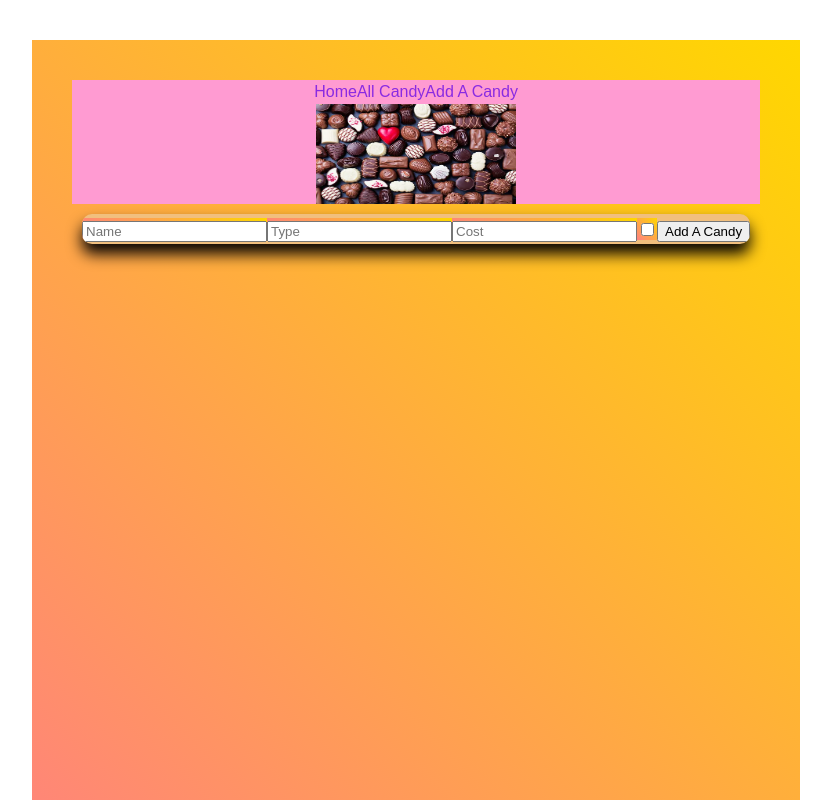
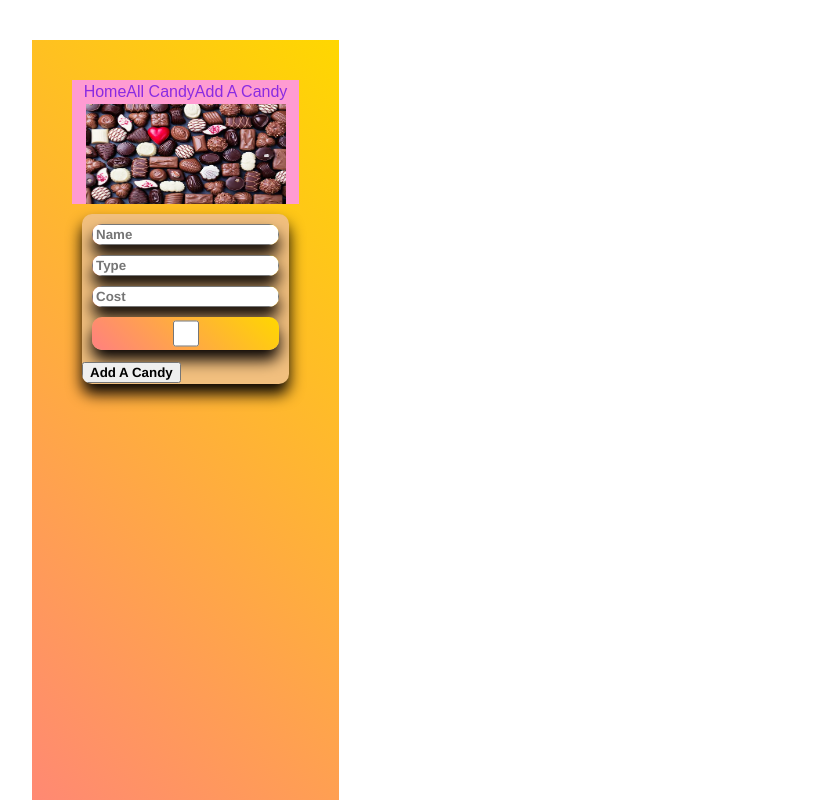
Before and after one commit to shaqfred/shaquala-frontend-review, a React (Vite) app: page /candy/new in a window 1280 px wide. Shown: the top 800 px of the page, without its empty margins (8-839 px from the left). Built offline with nearby package versions, Linux system fonts and the light colour scheme.

Commit message:
made a few changes minor css to new form

```diff
--- a/src/components/candyIndex/CandyIndex.jsx
+++ b/src/components/candyIndex/CandyIndex.jsx
@@ -21,7 +21,7 @@ export default function CandyIndex() {
   useEffect(()=>{
     getAllCandy()
   },[])
-  console.log(allCandy)
+  //  console.log(allCandy)
     return (
         <div className='CandyIndex gridCenter'>
           <h2>Browse Candy</h2>
--- a/src/components/home/Home.css
+++ /dev/null
@@ -1,3 +0,0 @@
-.Home{
-    background:linear-gradient(45deg, #ff8080, #ffd700);
-}
--- a/src/components/newEditForm/Form.css
+++ b/src/components/newEditForm/Form.css
@@ -6,9 +6,34 @@ border-radius: 10px;
 box-shadow: 0 10px 15px rgb(7, 3, 3);
 overflow: hidden;;
  transition:0.1s ease ;
+ row-gap: 10px;
 
 }
 .form label{
     background:linear-gradient(45deg, #ff8080, #ffd700);
-    font-size: 20px;
+    font-size: 50px;
+    display: flex;
+    column-gap: 10px;
+    justify-content: center;
+    margin: 10px;
+    font-weight: bold;
+    font-style: oblique;
+
+
+border-radius: 10px;
+box-shadow: 0 10px 15px rgb(7, 3, 3);
+overflow: hidden;
+ transition:0.1s ease ;
+
 }
+.form input[type="checkbox"]
+{accent-color:  green;
+    height: 2em;
+    width: 2em;
+}
+.form input
+{
+   font-family: 'Franklin Gothic Medium', 'Arial Narrow', Arial, sans-serif;
+   font-size-adjust: inherit;
+   font-weight: bolder;
+}
--- a/src/components/newEditForm/Form.jsx
+++ b/src/components/newEditForm/Form.jsx
@@ -30,14 +30,11 @@ function submitNewEditForm (event){
 
     axios.put(`${API}/candy/${id}`,{
         form
-
-})
+      })
     .then(res => navigate(`/candy/${id}`))
     .catch(err => console.log(err))
 }
-
-
-        function handleTextInput(event){
+ function handleTextInput(event){
 
         const id = event.target.id
         const value = event.target.value
@@ -48,24 +45,39 @@ function submitNewEditForm (event){
                 [id]:value
             }
 
-
-
-        })
-
-
-
-        }
+                })
+         }
        function handleCheckbox(event){
         const id = event.target.id
         const checked = event.target.checked
 
-        setForm({...form,[id]:checked})
+        setForm({form,[id]:checked})
        }
+
+
+
+    // const EditForm = ({isEditing, EditId})=> {
+    //     const [isLoading, setIsLoading]= useState (false)
+    //     const [edit, setEdit]= useState = ({})
+    // }
+
+
+
+
 useEffect(()=>{
+//    if(isEditing === "")
+//    setForm((currentState))
+},[id])
 
-},[id])
+
+
+
+
+
+
+
     return (
-       <>
+
             <form className='form'
             onSubmit={(e)=>{
                 id ? submitNewEditForm(e):
@@ -121,9 +133,12 @@ useEffect(()=>{
 
     type='submit'
     value={id? "Edit A Candy": "Add A Candy"}/>
-            </form>
 
-    </>
-    )}
 
+
+ </form>
+
+
+    )
+        }
 export default Form;
--- a/src/pages/Edit.jsx
+++ b/src/pages/Edit.jsx
@@ -1,6 +1,5 @@
 import React from 'react';
 import Form from '../components/newEditForm/Form';
-import CandyShow from '../components/show/CandyShow';
 
 
 
--- /dev/null
+++ b/src/pages/Home.css
@@ -0,0 +1,10 @@
+.Home{
+    background:linear-gradient(45deg, #ff8080, #ffd700);
+    font-size: larger;
+    justify-content: center;
+}
+
+h1{
+    justify-content: center;
+
+}
--- a/src/pages/Home.jsx
+++ b/src/pages/Home.jsx
@@ -1,9 +1,12 @@
 import React from 'react';
+import "./home.css"
 
 function Home() {
     return (
-        <div className='home'>
-           <h1>Home</h1>
+        <div className='Home'>
+           <h1>Welcome to Shaquala Candy App</h1>
+
+
         </div>
     );
 }
```
